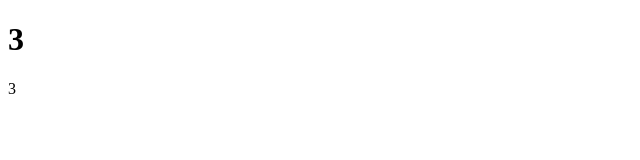
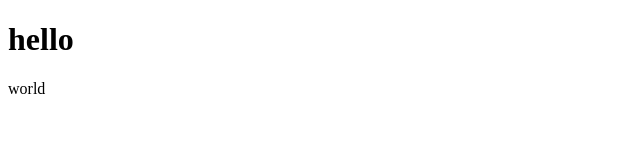
Before and after one commit to ActionTaker/testcicd, a plain HTML site: page index.html in a window 1280 px wide. Shown: the whole page, without its empty margins (0-640 px from the left). Drawn offline with Linux system fonts and the light colour scheme.

Commit message:
hello world

```diff
--- a/index.html
+++ b/index.html
@@ -6,7 +6,7 @@
     <title>hello</title>
 </head>
 <body>
-    <h1>3</h1>
-    <p>3</p>
+    <h1>hello</h1>
+    <p>world</p>
 </body>
 </html>
```
